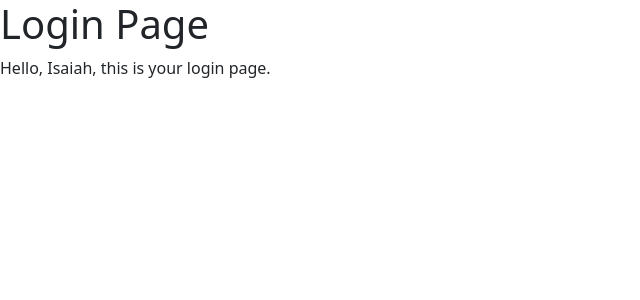
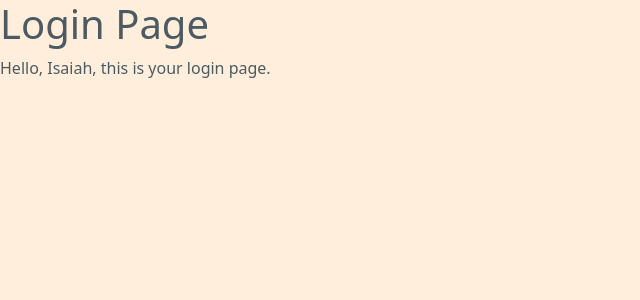
Before and after one commit to mahsan2002/4Loop, a Flask app: page /login in a window 1280 px wide. Shown: the top 300 px of the page, without its empty margins (0-640 px from the left). Run offline with Flask 3, Linux system fonts and the light colour scheme.

Commit message:
EDIT: Changed background colour on login page

```diff
--- /dev/null
+++ b/GIT_Starter_Flask_App/application/static/Login_Styles.css
@@ -0,0 +1,4 @@
+body {
+    background-color: #FFEEDB;
+    color: #4c5b61;
+}
--- a/GIT_Starter_Flask_App/application/templates/login.html
+++ b/GIT_Starter_Flask_App/application/templates/login.html
@@ -4,6 +4,7 @@
     <meta charset="UTF-8">
     <title>Login HTML</title>
     <link href="https://cdn.jsdelivr.net/npm/bootstrap@5.3.3/dist/css/bootstrap.min.css" rel="stylesheet" integrity="sha384-QWTKZyjpPEjISv5WaRU9OFeRpok6YctnYmDr5pNlyT2bRjXh0JMhjY6hW+ALEwIH" crossorigin="anonymous">
+    <link href="../static/Login_Styles.css" rel="stylesheet">
 </head>
     <body>
         <h1>Login Page</h1>
```
